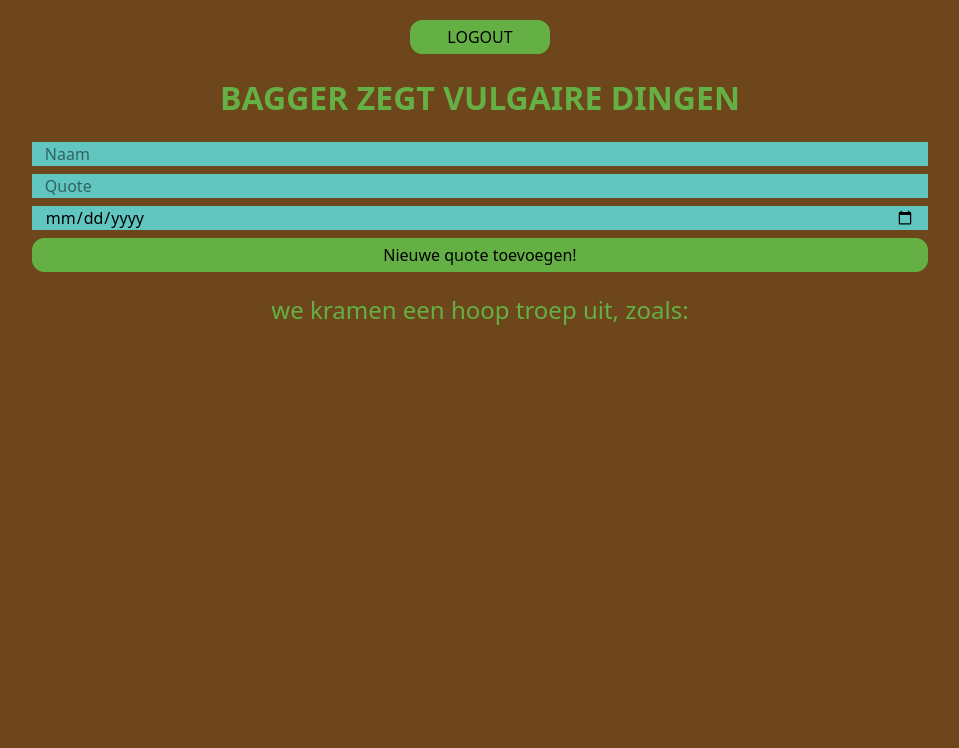
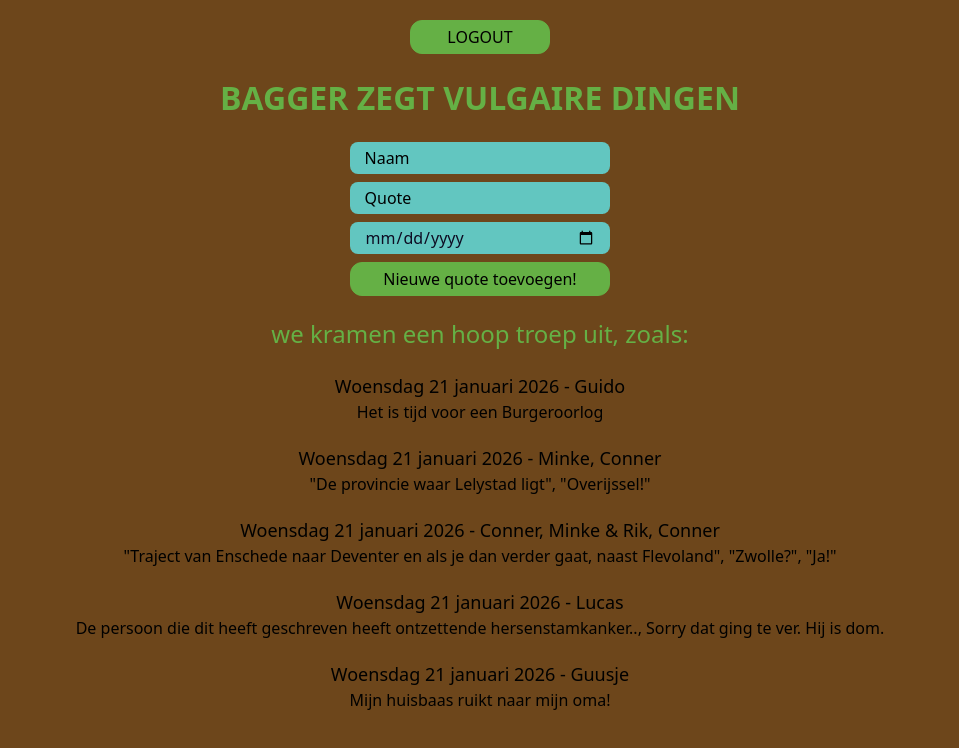
Before and after one commit to S-D-V-A-S-M-V-V-I-C-T-S-S-BAGGER/BAGGER-Vue, a Vue app: page /quotes in a window 1280 px wide. Shown: the top 748 px of the page, without its empty margins (160-1119 px from the left). Built offline with nearby package versions, Linux system fonts and the light colour scheme.

Commit message:
feat(quotes): #4 Made a custom input component for the quotes and also for other usages later on in the project

```diff
--- /dev/null
+++ b/src/components/BaggerInput.vue
@@ -0,0 +1,58 @@
+
+<script setup lang="ts">
+  defineProps({
+    modelValue: String,
+    label: String
+  });
+
+  defineEmits(['update:modelValue']);
+  defineOptions({ inheritAttrs: false });
+
+</script>
+
+<template>
+  <div>
+    <input
+      :value="modelValue"
+      @input="$emit('update:modelValue', ($event.target as HTMLInputElement).value)"
+      v-bind="$attrs"
+      class="bagger-input"
+      />
+  </div>
+</template>
+
+<style scoped>
+  /* From Uiverse.io by alexruix and edited for this project */
+
+.bagger-input {
+ width: 100%;
+ height: 4vh;
+ padding: 0 1vw;
+ border: 2px solid transparent;
+ border-radius: 8px;
+ outline: none;
+ background-color: var(--color-blue);
+ color: #0d0c22;
+ transition: .3s ease;
+}
+
+.bagger-input::placeholder {
+ color: var(--color-black);
+}
+
+.bagger-input:focus, input:hover {
+ outline: none;
+ border-color: var(--color-secondary);
+ background-color: var(--color-primary);
+ box-shadow: 0 0 0 4px var(--color-blue);
+}
+
+.icon {
+ position: absolute;
+ left: 1rem;
+ fill: #9e9ea7;
+ width: 1rem;
+ height: 1rem;
+}
+
+</style>
--- a/src/views/Quotes.vue
+++ b/src/views/Quotes.vue
@@ -1,11 +1,36 @@
 <script setup lang="ts">
   import BaggerButton from '@/components/BaggerButton.vue';
-  import { ref } from 'vue';
+import BaggerInput from '@/components/BaggerInput.vue';
+  import { ref, computed } from 'vue';
 
   // defining the refs for the quote inputs
   const name = ref('');
   const quote = ref('');
   const date = ref('');
+
+  // some dummy data for the quotes, to check the layout. Will be changed to API calls to the spreadsheet in the Drive
+  const dummyQuotes = ref([
+    {"when": "01/21/2026", "who": "Guido", "what": "Het is tijd voor een Burgeroorlog"},
+    {"when": "01/21/2026", "who": "Minke, Conner", "what": "\"De provincie waar Lelystad ligt\", \"Overijssel!\""},
+    {"when": "01/21/2026", "who": "Conner, Minke & Rik, Conner", "what": "\"Traject van Enschede naar Deventer en als je dan verder gaat, naast Flevoland\", \"Zwolle?\", \"Ja!\""},
+    {"when": "01/21/2026", "who": "Lucas", "what": "De persoon die dit heeft geschreven heeft ontzettende hersenstamkanker.., Sorry dat ging te ver. Hij is dom."},
+    {"when": "01/21/2026", "who": "Guusje", "what": "Mijn huisbaas ruikt naar mijn oma!"}
+  ]);
+
+  const formatDate = (dateString: string) => {
+    if (!dateString) return "Geen datum =(";
+
+    const date = new Date(dateString);
+
+    const formatted = new Intl.DateTimeFormat('nl-NL', {
+      weekday: 'long',
+      day: 'numeric',
+      month: 'long',
+      year: 'numeric'
+    }).format(date);
+
+    return formatted.charAt(0).toUpperCase() + formatted.slice(1);
+  }
 
 
 </script>
@@ -20,12 +45,23 @@
       <h1>BAGGER ZEGT VULGAIRE DINGEN</h1>
     </div>
 
-    <div id="inputs" class="flex flex-col gap-y-2">
+    <div id="inputs" class="flex flex-col gap-y-2 ">
 
-      <input id="field" v-model="name" placeholder="Naam" />
-      <input id="field" v-model="quote" placeholder="Quote" />
-      <input id="field" v-model="date" type="date" :placeholder="new Date().toLocaleDateString()"/>
-
+      <BaggerInput
+        v-model="name"
+        type="text"
+        placeholder="Naam"
+      />
+       <BaggerInput
+        v-model="quote"
+        type="text"
+        placeholder="Quote"
+      />
+       <BaggerInput
+        v-model="date"
+        type="date"
+        :placeholder="new Date().toLocaleDateString()"
+      />
       <BaggerButton>Nieuwe quote toevoegen!</BaggerButton>
 
     </div>
@@ -34,9 +70,14 @@
       <h2>we kramen een hoop troep uit, zoals:</h2>
     </div>
 
-    <div id="quotes">
-
-
+    <div v-for="(quote, index) in dummyQuotes" :key="index">
+      <div id="date_name" class="text-lg">
+        {{ formatDate(quote.when) }} -
+        {{ quote.who }}
+      </div>
+      <div id="sentence">
+        {{ quote.what }}
+      </div>
     </div>
 
   </div>
```
